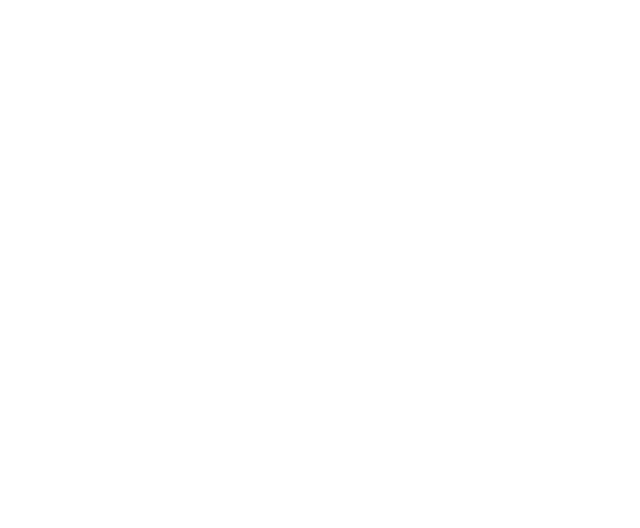
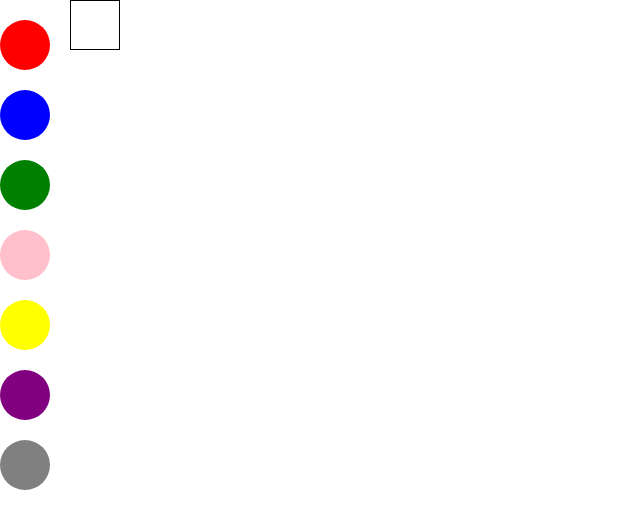
Before and after one commit to Shubhamphadtare11/React-Components, a React (Create React App) app: page / in a window 1280 px wide. Shown: the top 528 px of the page, without its empty margins (0-640 px from the left). Built offline with nearby package versions, Linux system fonts and the light colour scheme.

Commit message:
first commit

```diff
--- a/src/App.js
+++ b/src/App.js
@@ -6,6 +6,7 @@ import ProgressBar from "./Components/ProgressBar";
 import { Parent } from "./Components/ChildToParent/Parent";
 import UseMemoExample from "./Components/useMemo/useMemoExample";
 import ContextExample from "./Components/Context/ContextExample";
+import Boxes from "./Components/Color Boxes/Boxes";
 
 
 function App() {
@@ -18,6 +19,7 @@ function App() {
     {/* <Parent/> */}
     {/* <UseMemoExample/> */}
     {/* <ContextExample/> */}
+    <Boxes/>
   </div>;
 }
 
--- /dev/null
+++ b/src/Components/Color Boxes/Boxes.js
@@ -0,0 +1,32 @@
+import { useState } from "react";
+import "./style.css";
+
+const Boxes = () => {
+  const colors = ["Red", "Blue", "Green", "Pink", "Yellow", "Purple", "Grey"];
+  const [selectedColor, setSelectedColor] = useState(null);
+
+  const handleColor = (color)=>{
+    setSelectedColor(color);
+  }
+
+  return (
+    <div className="main">
+      <div>
+        {colors.map((color) => {
+          return (
+            <div
+              onClick={() => handleColor(color)}
+              key={color}
+              style={{ backgroundColor: color }}
+              className="circle"
+            ></div>
+          );
+        })}
+      </div>
+
+      <div style={{backgroundColor:selectedColor}} className="square"></div>
+    </div>
+  );
+};
+
+export default Boxes;
--- /dev/null
+++ b/src/Components/Color Boxes/style.css
@@ -0,0 +1,16 @@
+.circle{
+    width: 50px;
+    height: 50px;
+    margin: 20px 0;
+    border-radius: 50%;
+}
+.square{
+    width: 50px;
+    height: 50px;
+    border: 1px solid black;
+    margin: 0 20px;
+}
+.main{
+    display: flex;
+
+}
```
